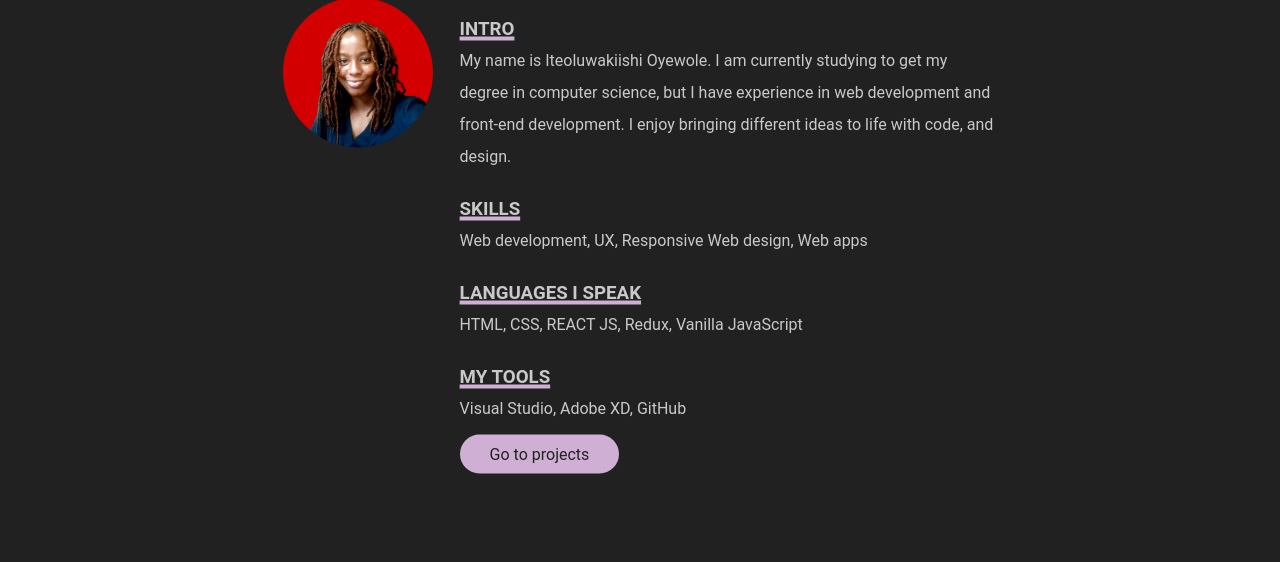
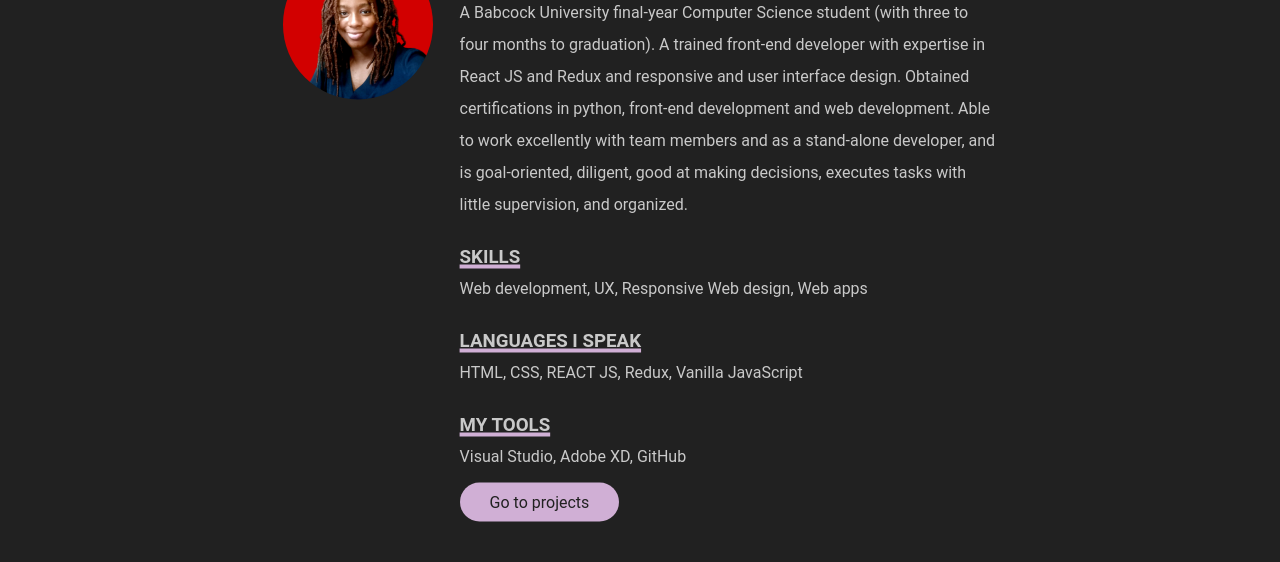
Before and after one commit to kiishi-0/Portfolio, a plain HTML site: page about.html in a window 1280 px wide. Shown: the part 326-888 px from the top of the page. Before the commit the page ends 840 px from the top, so only its background shows below. Drawn offline with Linux system fonts and the light colour scheme.

Commit message:
changed the about me text

```diff
--- a/about.html
+++ b/about.html
@@ -29,8 +29,7 @@
                     <div class="info-message">
                         <div class="text">
                             <h3>Intro</h3>
-                           My name is Iteoluwakiishi Oyewole. I am currently studying to get my degree in computer science, but I have experience in web development and front-end development.
-                           I enjoy bringing different ideas to life with code, and design.
+                           A Babcock University final-year Computer Science student (with three to four months to graduation). A trained front-end developer with expertise in React JS and Redux and responsive and user interface design. Obtained certifications in python, front-end development and web development. Able to work excellently with team members and as a stand-alone developer, and is goal-oriented, diligent, good at making decisions, executes tasks with little supervision, and organized.
                            <div class="skills sub">
                                <h3>Skills</h3>
                                <p>Web development, UX, Responsive Web design, Web apps</p>
```
